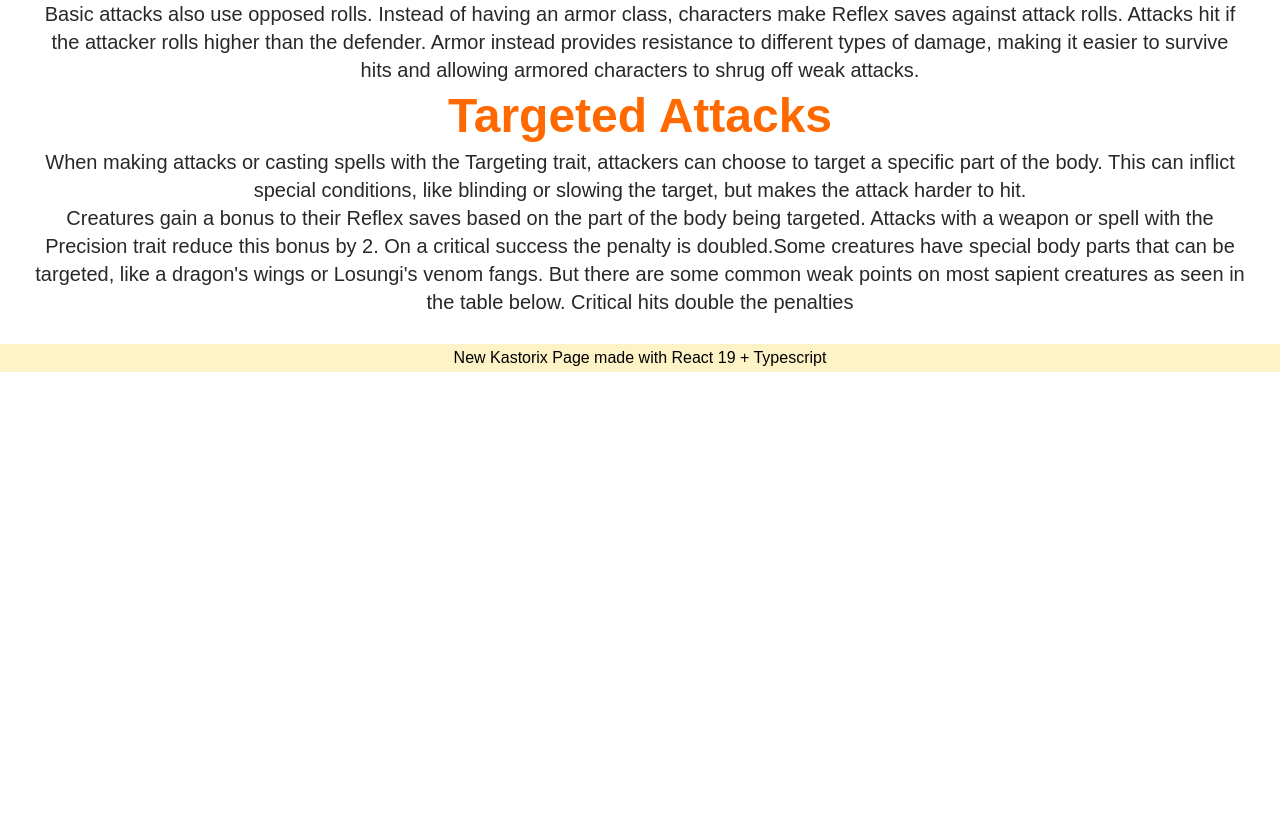
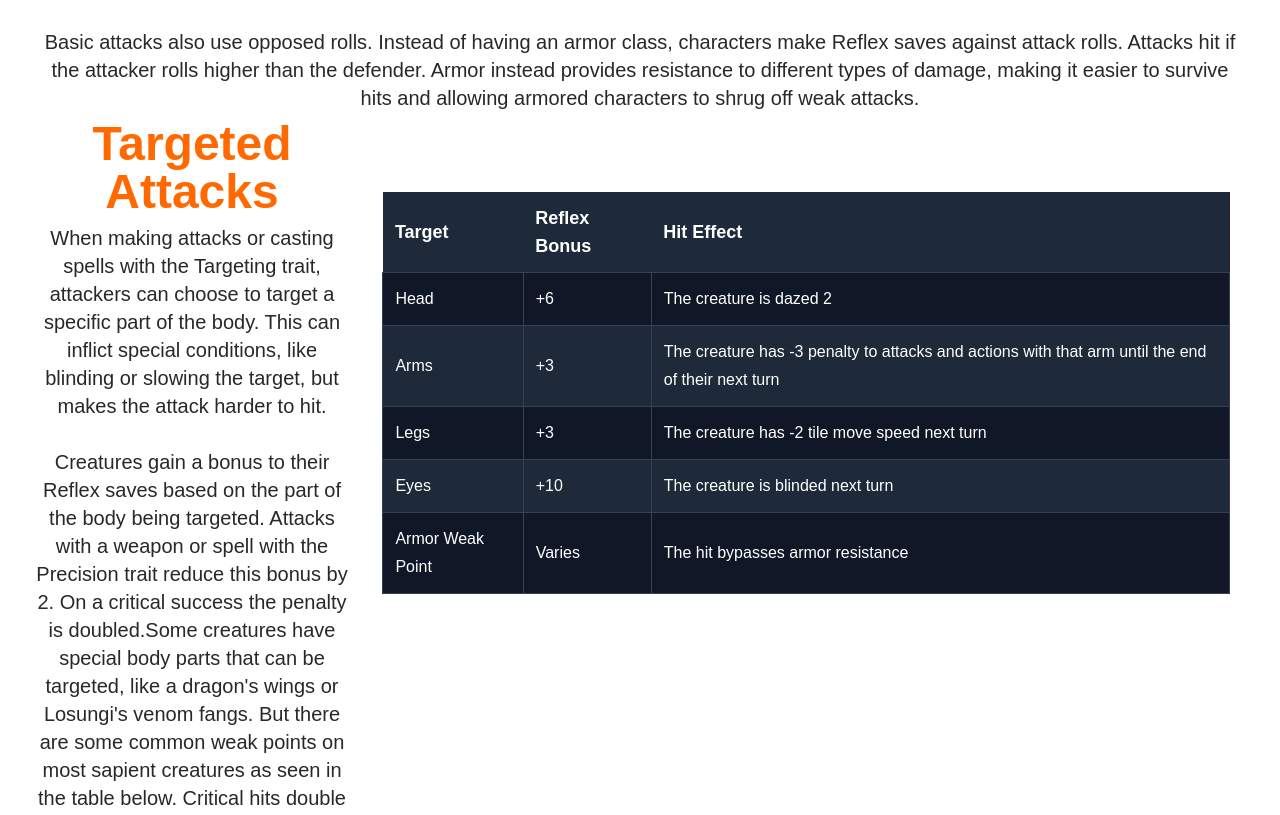
Before and after one commit to Acasez/kastorixv2, a React (Vite) app: page /index in a window 1280 px wide. Shown: the part 6460-7275 px from the top of the page. Before the commit the page ends 6832 px from the top, so only its background shows below. Built offline with nearby package versions, Linux system fonts and the light colour scheme.

Commit message:
Sort of a table

```diff
--- /dev/null
+++ b/src/components/Table.tsx
@@ -0,0 +1,142 @@
+// Define types for the table props
+interface Column<T> {
+  key: string;
+  header: string;
+  width?: string;
+  render?: (item: T, index: number) => React.ReactNode;
+  className?: string;
+}
+
+interface TableProps<T> {
+  columns: Column<T>[];
+  data: T[];
+  keyExtractor?: (item: T, index: number) => string;
+  className?: string;
+  headerClassName?: string;
+  rowClassName?: string;
+  cellClassName?: string;
+  isDarkMode?: boolean;
+}
+
+// Default key extractor
+const defaultKeyExtractor = (_: unknown, index: number): string =>
+  `row-${index}`;
+
+// Reusable Table Component
+export default function Table<T>({
+  columns,
+  data,
+  keyExtractor = defaultKeyExtractor,
+  className = "",
+  headerClassName = "",
+  rowClassName = "",
+  cellClassName = "",
+  isDarkMode = true,
+}: TableProps<T>) {
+  return (
+    <div className={`overflow-x-auto ${className}`}>
+      <table className="w-full border-collapse">
+        <thead>
+          <tr
+            className={`${
+              isDarkMode
+                ? "bg-gray-800 text-white"
+                : "bg-gray-200 text-gray-800"
+            } ${headerClassName}`}
+          >
+            {columns.map((column) => (
+              <th
+                key={column.key}
+                className={`p-3 text-left font-semibold ${
+                  column.width ? `w-[${column.width}]` : "w-auto"
+                } ${column.className || ""}`}
+              >
+                {column.header}
+              </th>
+            ))}
+          </tr>
+        </thead>
+        <tbody>
+          {data.map((item, index) => (
+            <tr
+              key={keyExtractor(item, index)}
+              className={`${
+                isDarkMode
+                  ? index % 2 === 0
+                    ? "bg-gray-900 text-white"
+                    : "bg-gray-800 text-white"
+                  : index % 2 === 0
+                    ? "bg-white text-gray-800"
+                    : "bg-gray-100 text-gray-800"
+              } ${rowClassName}`}
+            >
+              {columns.map((column) => (
+                <td
+                  key={`${column.key}-${index}`}
+                  className={`p-3 border border-gray-700 ${
+                    isDarkMode ? "border-gray-700" : "border-gray-300"
+                  } ${cellClassName} ${column.className || ""}`}
+                >
+                  {column.render
+                    ? column.render(item, index)
+                    : ((item as Record<string, unknown>)[
+                        column.key
+                      ] as React.ReactNode)}
+                </td>
+              ))}
+            </tr>
+          ))}
+        </tbody>
+      </table>
+    </div>
+  );
+}
+
+export function TargetedAttacksTable() {
+  const data = [
+    {
+      target: "Head",
+      reflexBonus: "+6",
+      hitEffect: "The creature is dazed 2",
+    },
+    {
+      target: "Arms",
+      reflexBonus: "+3",
+      hitEffect:
+        "The creature has -3 penalty to attacks and actions with that arm until the end of their next turn",
+    },
+    {
+      target: "Legs",
+      reflexBonus: "+3",
+      hitEffect: "The creature has -2 tile move speed next turn",
+    },
+    {
+      target: "Eyes",
+      reflexBonus: "+10",
+      hitEffect: "The creature is blinded next turn",
+    },
+    {
+      target: "Armor Weak Point",
+      reflexBonus: "Varies",
+      hitEffect: "The hit bypasses armor resistance",
+    },
+  ];
+
+  const columns = [
+    { key: "target", header: "Target", width: "20%" },
+    { key: "reflexBonus", header: "Reflex Bonus", width: "20%" },
+    { key: "hitEffect", header: "Hit Effect", width: "60%" },
+  ];
+
+  return (
+    <div className="p-6 max-w-4xl mx-auto">
+      <h1 className="text-2xl font-bold mb-4 text-white">Called Shot Table</h1>
+      <Table
+        columns={columns}
+        data={data}
+        isDarkMode={true}
+        headerClassName="text-lg"
+      />
+    </div>
+  );
+}
--- /dev/null
+++ b/src/components/TargetedAttacksTable.tsx
@@ -0,0 +1,50 @@
+import Table from "./Table";
+
+export function TargetedAttacksTable() {
+  const data = [
+    {
+      target: "Head",
+      reflexBonus: "+6",
+      hitEffect: "The creature is dazed 2",
+    },
+    {
+      target: "Arms",
+      reflexBonus: "+3",
+      hitEffect:
+        "The creature has -3 penalty to attacks and actions with that arm until the end of their next turn",
+    },
+    {
+      target: "Legs",
+      reflexBonus: "+3",
+      hitEffect: "The creature has -2 tile move speed next turn",
+    },
+    {
+      target: "Eyes",
+      reflexBonus: "+10",
+      hitEffect: "The creature is blinded next turn",
+    },
+    {
+      target: "Armor Weak Point",
+      reflexBonus: "Varies",
+      hitEffect: "The hit bypasses armor resistance",
+    },
+  ];
+
+  const columns = [
+    { key: "target", header: "Target", width: "20%" },
+    { key: "reflexBonus", header: "Reflex Bonus", width: "20%" },
+    { key: "hitEffect", header: "Hit Effect", width: "60%" },
+  ];
+
+  return (
+    <div className="p-6 max-w-4xl mx-auto">
+      <h1 className="text-2xl font-bold mb-4 text-white">Called Shot Table</h1>
+      <Table
+        columns={columns}
+        data={data}
+        isDarkMode={true}
+        headerClassName="text-lg"
+      />
+    </div>
+  );
+}
--- a/src/pages/RPGOverview.tsx
+++ b/src/pages/RPGOverview.tsx
@@ -7,6 +7,7 @@ import RowFrame from "../components/RowFrame";
 import RulesBox from "../components/RulesBox";
 import RulesRow from "../components/RulesRow";
 import SkillRuleBox from "../components/SkillRuleBox";
+import { TargetedAttacksTable } from "../components/Table";
 import TextSection from "../components/TextSection";
 import { ACTION_RULES } from "../constants/ActionRules";
 import { PROGRESSION_RULES } from "../constants/ProgressionRules";
@@ -97,6 +98,7 @@ export default function RPGOverview() {
           name="Targeted Attacks"
           description={DESC.TargetedAttacks}
         />
+        <TargetedAttacksTable />
       </RowFrame>
     </>
   );
```
Also changed, not shown: src/markdown/Overview.md (+4 -0 lines).
